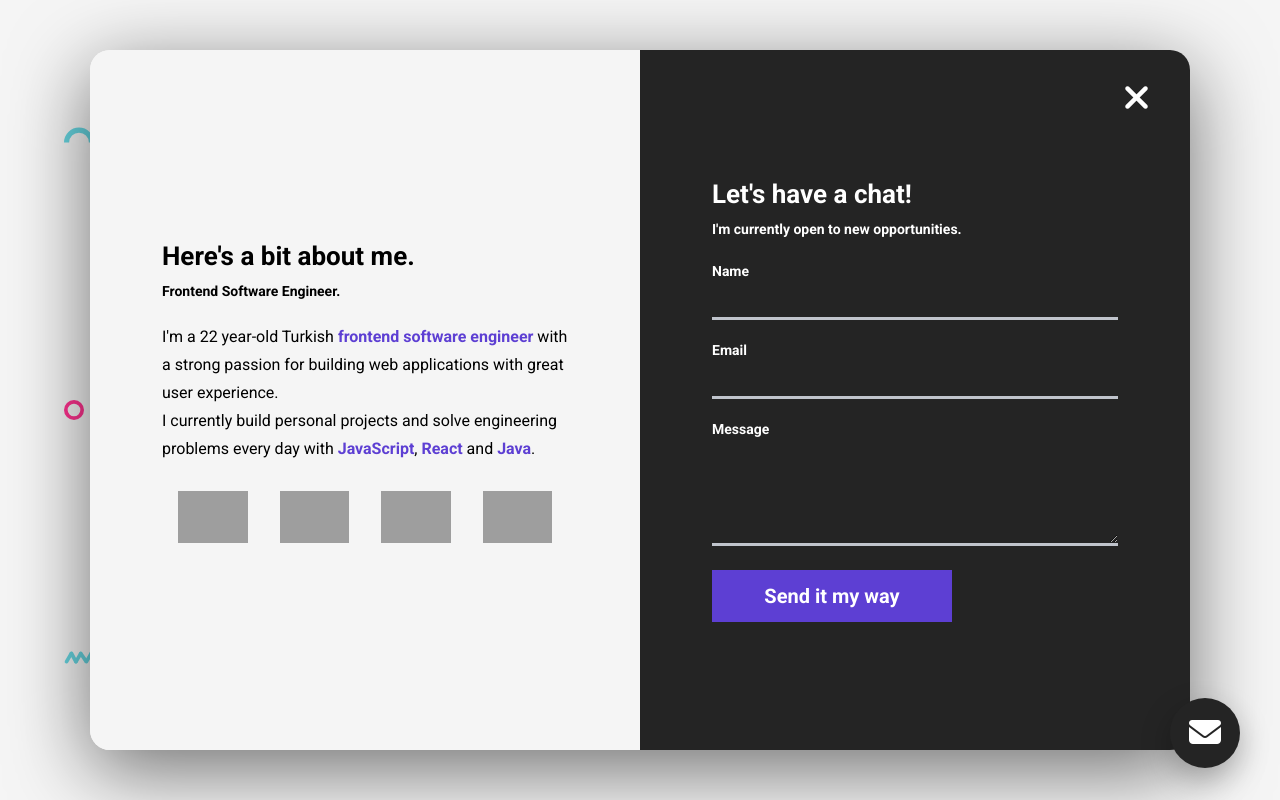
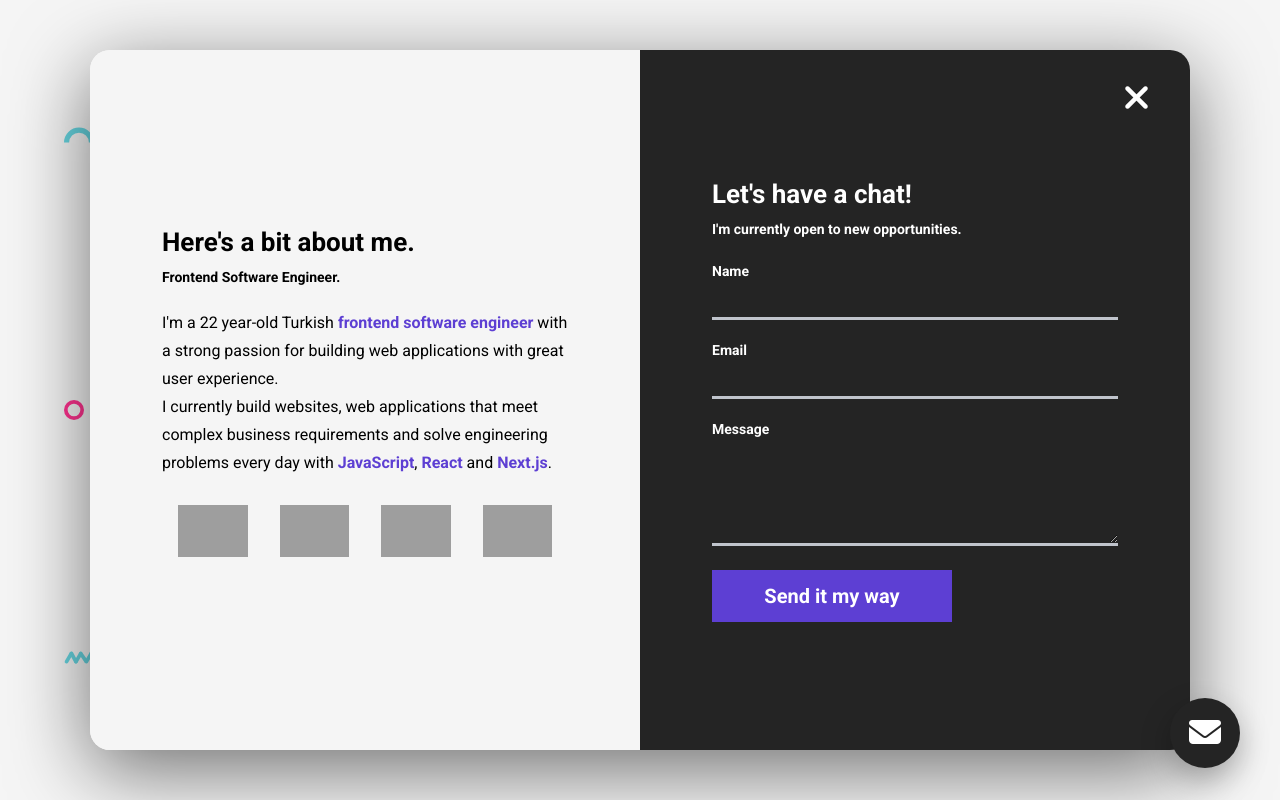
Before and after one commit to Polukal/Personal-Website, a plain HTML site: page index.html in a window 1280 px wide. Both pictures are taken after a click on the element "about me". Shown: the top 800 px of the page. Drawn offline with nearby package versions, Linux system fonts and the light colour scheme; grey boxes are pictures that could not be loaded.

Commit message:
Changed the about me text.

```diff
--- a/index.html
+++ b/index.html
@@ -103,9 +103,9 @@
           I'm a 22 year-old Turkish <b class="orange">frontend software engineer</b> with a strong passion for building
           web applications with great user experience.
           <br>
-          I currently build personal projects and solve engineering
+          I currently build websites, web applications that meet complex business requirements and solve engineering
           problems every day with <b class="orange">JavaScript</b>, <b class="orange">React</b> and <b
-            class="orange">Java</b>.
+            class="orange">Next.js</b>.
 
         </p>
         <div class="modal__languages">
```
